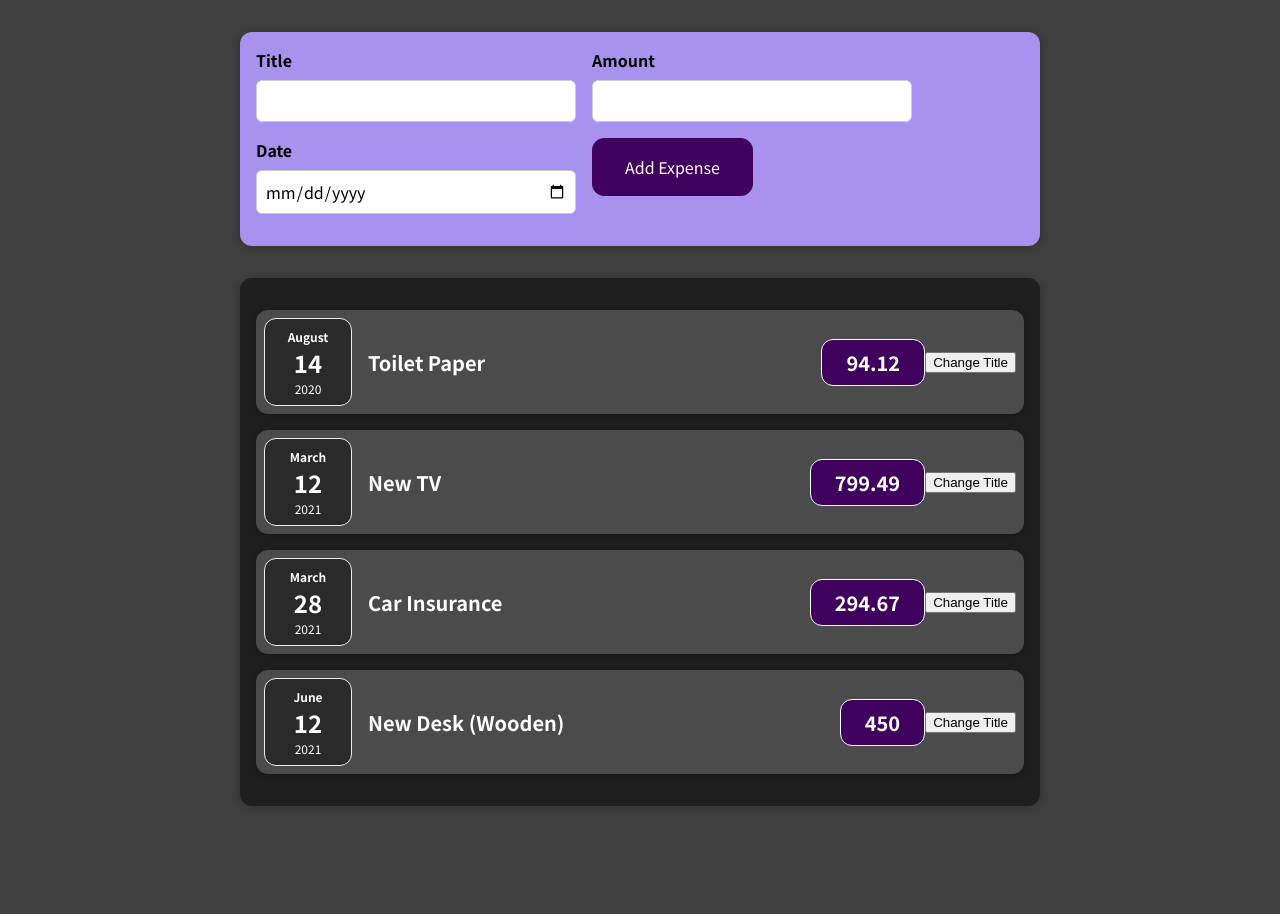
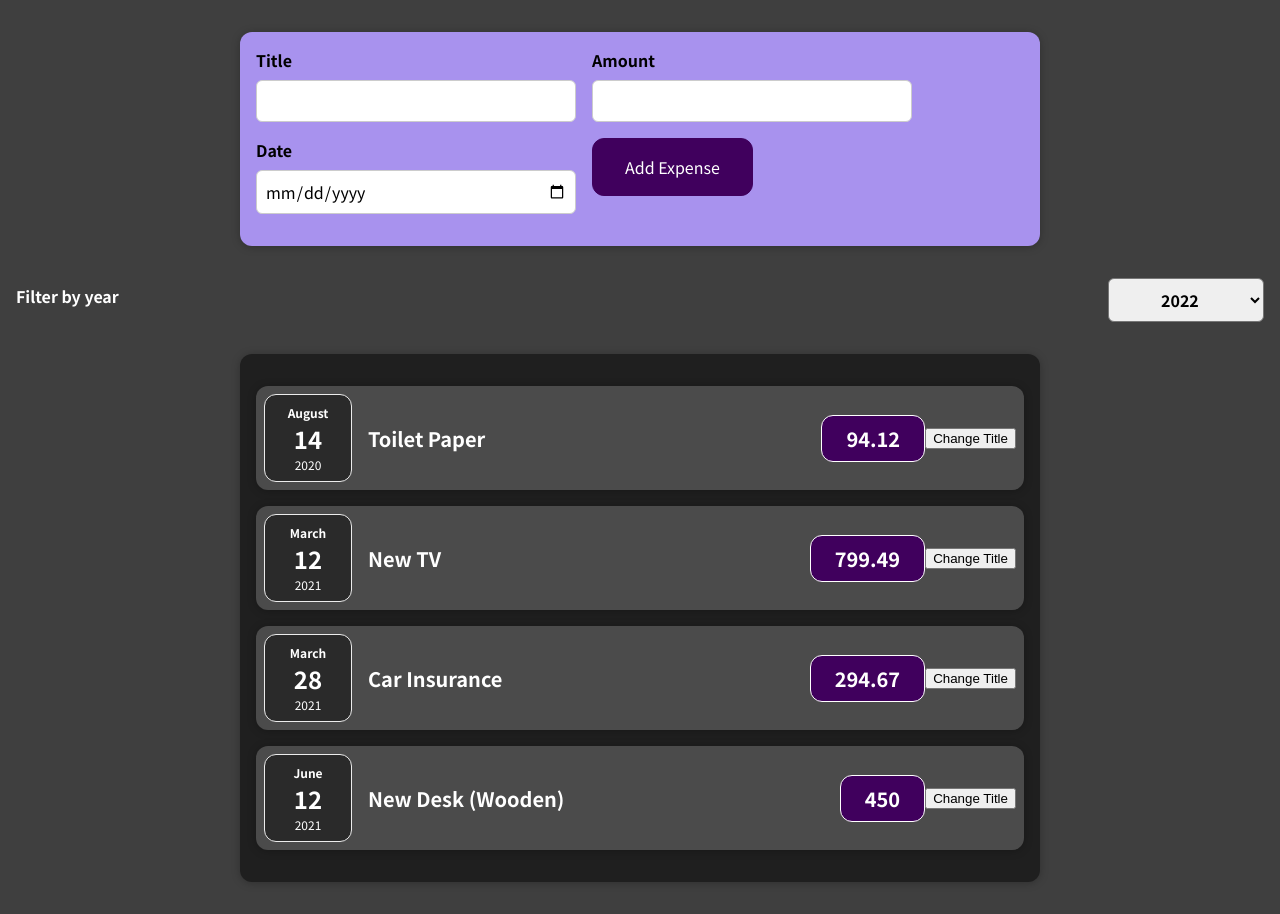
Before and after one commit to wkimeria/wkimeria-react-learning, a React (Create React App) app: page / in a window 1280 px wide. Before the commit the page ends 838 px from the top, so only its background shows below. Built offline with nearby package versions, Linux system fonts and the light colour scheme.

Commit message:
Section 4: React State and working with Events: Assignment 2

```diff
--- a/src/components/expenses/Expenses.js
+++ b/src/components/expenses/Expenses.js
@@ -1,17 +1,26 @@
 import ExpenseItem from "./ExpenseItem";
+import ExpenseFilter from "./ExpensesFilter"
 import Card from '../UI/Card';
 import './Expenses.css'
 
 const Expenses = (props) => {
     const expenses = props.expenses;
 
+    const handleYearFilterChange = (yearEntered) => {
+        // TODO: Do something with data
+        console.log("Called " + yearEntered);
+    }
+
     return (
+        <div>
+            <ExpenseFilter onYearFilterChange={handleYearFilterChange}/>
             <Card className="expenses">{expenses.map(
                 expense => <ExpenseItem
                     title={expense.title}
                     amount={expense.amount}
                     date={expense.date}/>
             )}</Card>
+        </div>
     );
 }
 
--- /dev/null
+++ b/src/components/expenses/ExpensesFilter.css
@@ -0,0 +1,24 @@
+.expenses-filter {
+    color: white;
+    padding: 0 1rem;
+}
+
+.expenses-filter__control {
+    display: flex;
+    width: 100%;
+    align-items: center;
+    justify-content: space-between;
+    margin: 1rem 0;
+}
+
+.expenses-filter label {
+    font-weight: bold;
+    margin-bottom: 0.5rem;
+}
+
+.expenses-filter select {
+    font: inherit;
+    padding: 0.5rem 3rem;
+    font-weight: bold;
+    border-radius: 6px;
+}
--- /dev/null
+++ b/src/components/expenses/ExpensesFilter.js
@@ -0,0 +1,27 @@
+import React, { useState } from 'react';
+import './ExpensesFilter.css';
+
+const ExpensesFilter = (props) => {
+    const [enteredYearFilter, setEnteredYearFilter] = useState('')
+    const onYearFilterChange = (event) => {
+        const filterYearEntered = event.target.value;
+        props.onYearFilterChange(filterYearEntered);
+        setEnteredYearFilter(filterYearEntered);
+    }
+
+    return (
+        <div className='expenses-filter'>
+            <div className='expenses-filter__control'>
+                <label>Filter by year</label>
+                <select onChange={onYearFilterChange} value={enteredYearFilter}>
+                    <option value='2022'>2022</option>
+                    <option value='2021'>2021</option>
+                    <option value='2020'>2020</option>
+                    <option value='2019'>2019</option>
+                </select>
+            </div>
+        </div>
+    );
+};
+
+export default ExpensesFilter;
```
Lines whose indentation alone changed are shown as unchanged.
